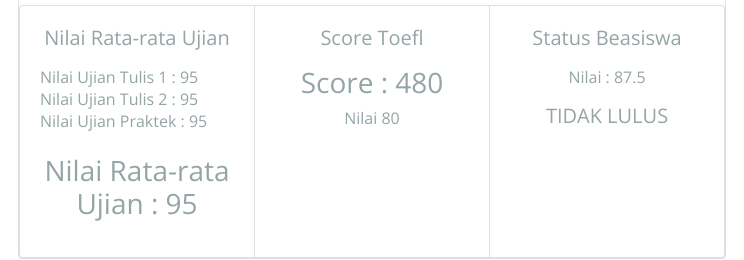
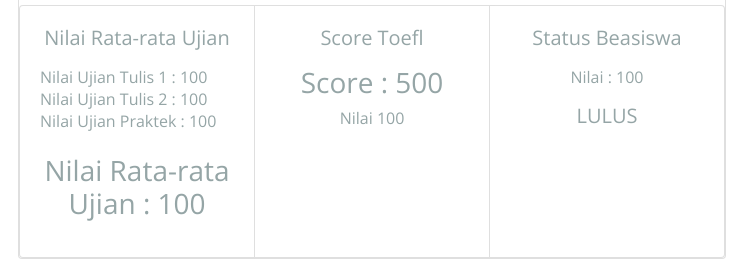
Before and after one commit to virgiawan267/aplikasisaya, a plain HTML site: page index.html in a window 1280 px wide. Shown: the part 328-588 px from the top of the page, 268-1012 px from the left. Drawn offline with nearby package versions, Linux system fonts and the light colour scheme; files that its build step writes are made by us from their sources; files whose address does not match are found by name.

Commit message:
mengganti semua nilai yang di peroleh

```diff
--- a/index.html
+++ b/index.html
@@ -185,11 +185,11 @@ var hasilujian  = document.getElementById("nilaiujian");
 
 
 
-var tulis1 = 95;
+var tulis1 = 100;
 
-var tulis2 = 95;
+var tulis2 = 100;
 
-var praktek = 95;
+var praktek = 100;
 
 var nilaiujian = (tulis1 + tulis2 + praktek) / 3;
 
@@ -211,9 +211,9 @@ var nilaitoefl= document.getElementById("toefl");
 
 var scoretoefl= document.getElementById("toefl1");
 
-var toefl = 480;
+var toefl = 500;
 
-var toefl1 = 480;
+var toefl1 = 500;
 
 
 
@@ -247,7 +247,7 @@ var statusbeasiswa= document.getElementById("beasiswa");
 
 
 
-var nilaitoefl = 80;
+var nilaitoefl = 100;
 
 var beasiswa = (nilaiujian + nilaitoefl) / 2;
 
@@ -257,7 +257,7 @@ var statusbsw= document.getElementById("nilai");
 
 
 
-var nilai= 80
+var nilai= 100
 
 if(nilai >= 90){
 
```
